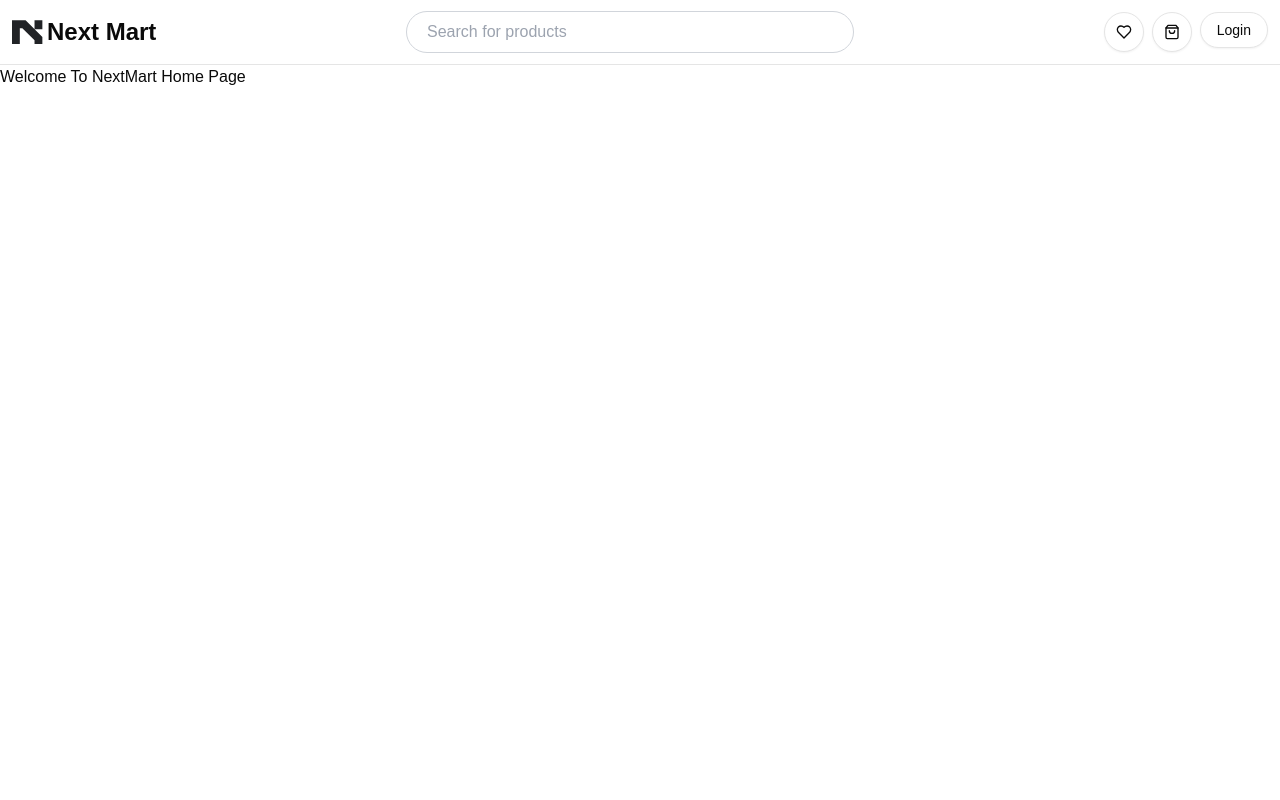
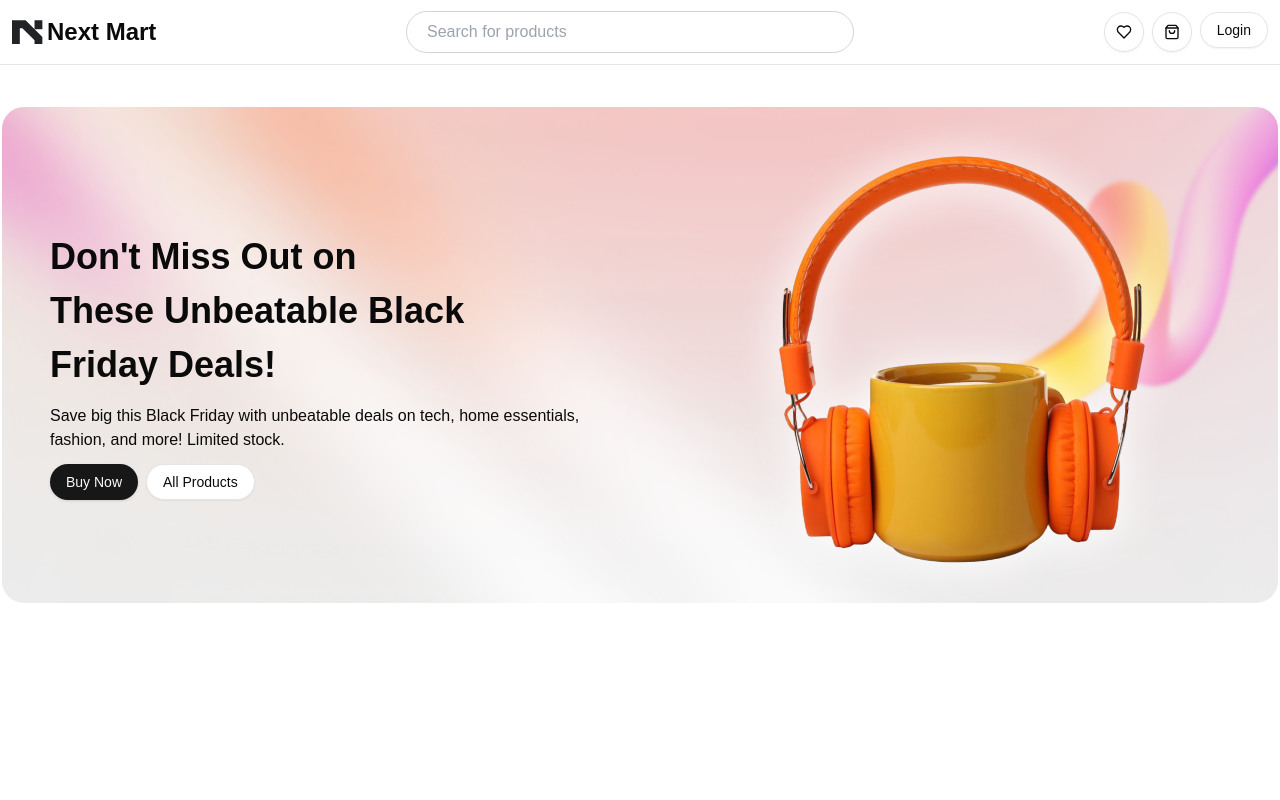
Before and after one commit to sujonahmedsr/next-mart, a Next.js app in the folder client/: page / in a window 1280 px wide. Shown: the top 800 px of the page. Built offline with nearby package versions, Linux system fonts and the light colour scheme; no server answers.

Commit message:
home page design

```diff
--- a/client/src/app/(WithCommonLayout)/page.tsx
+++ b/client/src/app/(WithCommonLayout)/page.tsx
@@ -1,11 +1,13 @@
 "use client";
+
+import HeroSection from "@/components/modules/home/HeroSection";
 
 
 const HomePage = () => {
 
   return (
     <div>
-      <h1>Welcome To NextMart Home Page</h1>
+      <HeroSection />
     </div>
   );
 };
--- a/client/src/components/modules/auth/login/LoginForm.tsx
+++ b/client/src/components/modules/auth/login/LoginForm.tsx
@@ -16,7 +16,7 @@
 import { zodResolver } from "@hookform/resolvers/zod";
 import { toast } from "sonner";
 import { useState } from "react";
-import Logo from "@/app/assets/Logo";
+import Logo from "@/assets/Logo";
 import { loginSchema } from "./loginValidation";
 import { loginUser, reCaptchaTokenVerification } from "@/services/AuthService";
 import { useRouter, useSearchParams } from "next/navigation";
--- a/client/src/components/modules/auth/register/RegisterForm.tsx
+++ b/client/src/components/modules/auth/register/RegisterForm.tsx
@@ -16,7 +16,7 @@
 import { zodResolver } from "@hookform/resolvers/zod";
 
 import { toast } from "sonner";
-import Logo from "@/app/assets/Logo";
+import Logo from "@/assets/Logo";
 import { registrationSchema } from "./registerValidation";
 import { registerUser } from "@/services/AuthService";
 
--- a/client/src/components/modules/dashboard/sidebar/app-sidebar.tsx
+++ b/client/src/components/modules/dashboard/sidebar/app-sidebar.tsx
@@ -22,7 +22,7 @@
   SidebarMenuItem,
 } from "@/components/ui/sidebar";
 import Link from "next/link";
-import Logo from "@/app/assets/Logo";
+import Logo from "@/assets/Logo";
 import { NavMain } from "./nav-main";
 import { NavUser } from "./nav-user";
 
--- /dev/null
+++ b/client/src/components/modules/home/HeroSection/HeroSection.module.css
@@ -0,0 +1,7 @@
+.banner {
+    background: url("../../../../assets/home-banner.png");
+    height: 500px;
+    background-size: cover;
+    background-position: center;
+    background-repeat: no-repeat;
+  }
--- /dev/null
+++ b/client/src/components/modules/home/HeroSection/index.tsx
@@ -0,0 +1,35 @@
+import { Button } from "@/components/ui/button";
+import styles from "./HeroSection.module.css";
+import Image from "next/image";
+import cupImage from "@/assets/cup-with-headphone.png";
+
+const HeroSection = () => {
+  return (
+    <div
+      className={`${styles.banner} container mx-auto border-2 border-white rounded-3xl mt-10`}
+    >
+      <div className="grid grid-cols-2 gap-4 items-center">
+        <div className="pl-12">
+          <h1 className="text-4xl font-bold leading-normal">
+            Don&apos;t Miss Out on <br /> These Unbeatable Black <br /> Friday
+            Deals!
+          </h1>
+          <p className="my-3">
+            Save big this Black Friday with unbeatable deals on tech, home
+            essentials, fashion, and more! Limited stock.
+          </p>
+
+          <Button className="rounded-full mr-2">Buy Now</Button>
+          <Button className="rounded-full" variant="outline">
+            All Products
+          </Button>
+        </div>
+        <div className="flex items-center justify-center">
+          <Image src={cupImage} alt="cup image" />
+        </div>
+      </div>
+    </div>
+  );
+};
+
+export default HeroSection;
--- a/client/src/components/modules/shop/create-shop/CreateShopForm.tsx
+++ b/client/src/components/modules/shop/create-shop/CreateShopForm.tsx
@@ -1,7 +1,6 @@
 /* eslint-disable @typescript-eslint/no-explicit-any */
 "use client";
 
-import Logo from "@/app/assets/Logo";
 import { Button } from "@/components/ui/button";
 import NMImageUploader from "@/components/ui/core/NMImageUploader";
 import ImagePreviewer from "@/components/ui/core/NMImageUploader/ImagePreviewer";
@@ -21,6 +20,7 @@
 import { toast } from "sonner";
 import { shopValidation } from "./ShopValidation";
 import { zodResolver } from "@hookform/resolvers/zod";
+import Logo from "@/assets/Logo";
 
 const CreateShopForm = () => {
     const [imageFiles, setImageFiles] = useState<File[] | []>([]);
--- a/client/src/components/modules/shop/product/AddProductForm.tsx
+++ b/client/src/components/modules/shop/product/AddProductForm.tsx
@@ -37,7 +37,7 @@
 import { toast } from "sonner";
 import { IBrand } from "@/types/brand";
 import { getAllBrands } from "@/services/brand";
-import Logo from "@/app/assets/Logo";
+import Logo from "@/assets/Logo";
 
 export default function AddProductsForm() {
   const [imageFiles, setImageFiles] = useState<File[] | []>([]);
--- a/client/src/components/shared/Footer.tsx
+++ b/client/src/components/shared/Footer.tsx
@@ -1,5 +1,5 @@
 
-import Logo from "@/app/assets/Logo";
+import Logo from "@/assets/Logo";
 import { Facebook, Instagram, X } from "lucide-react";
 import Link from "next/link";
 
--- a/client/src/components/shared/Navbar.tsx
+++ b/client/src/components/shared/Navbar.tsx
@@ -1,5 +1,5 @@
 "use client"
-import Logo from "@/app/assets/Logo";
+import Logo from "@/assets/Logo";
 import { Button } from "../ui/button";
 import { Heart, LogOut, ShoppingBag } from "lucide-react";
 import { useUser } from "@/context/UserContext";
```
Also changed, not shown: client/src/assets/Logo.tsx (renamed from client/src/app/assets/Logo.tsx), client/src/assets/cup-with-headphone.png (added), client/src/assets/home-banner.png (added).
